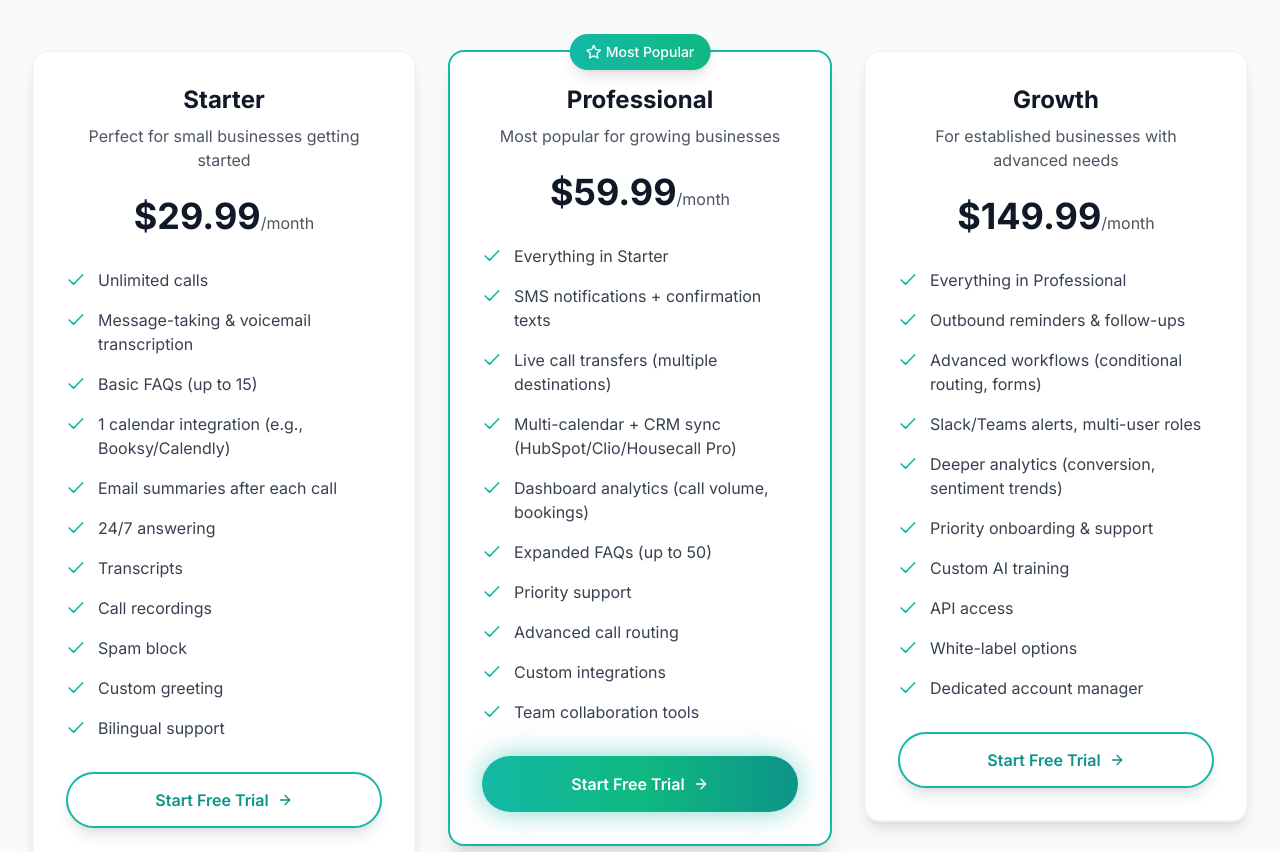
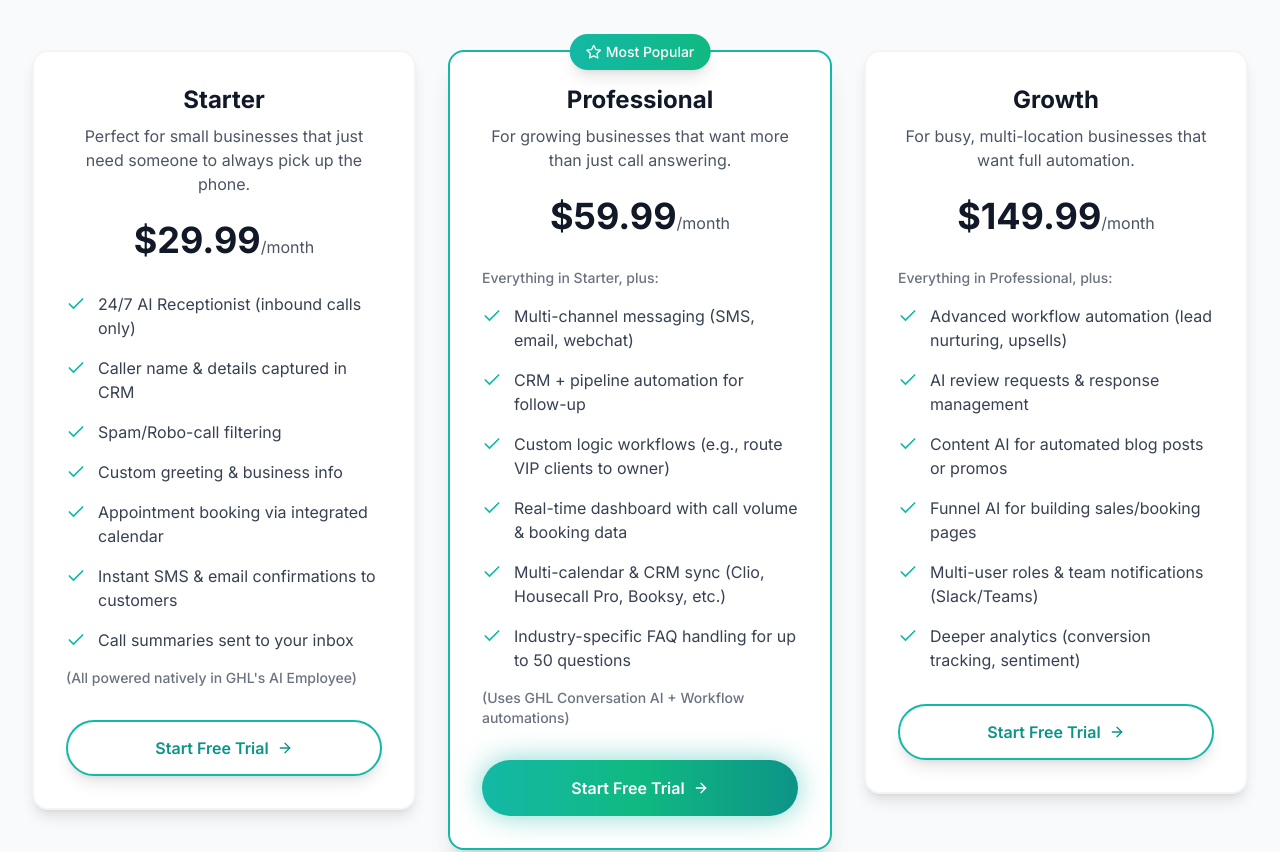
Before and after one commit to dukew6954-cmd/HeyKayaAi, a Next.js app: page /pricing in a window 1280 px wide. Shown: the part 540-1392 px from the top of the page. Built offline with nearby package versions, Linux system fonts and the light colour scheme.

Commit message:
Update pricing packages with new features and GHL integration details

```diff
--- a/components/sections/PricingSection.tsx
+++ b/components/sections/PricingSection.tsx
@@ -11,19 +11,16 @@ const plans = [
     name: 'Starter',
     monthlyPrice: 29.99,
     annualPrice: 299.99, // 10 months worth (2 months free)
-    description: 'Perfect for small businesses getting started',
+    description: 'Perfect for small businesses that just need someone to always pick up the phone.',
     features: [
-      'Unlimited calls',
-      'Message-taking & voicemail transcription',
-      'Basic FAQs (up to 15)',
-      '1 calendar integration (e.g., Booksy/Calendly)',
-      'Email summaries after each call',
-      '24/7 answering',
-      'Transcripts',
-      'Call recordings',
-      'Spam block',
-      'Custom greeting',
-      'Bilingual support'
+      '24/7 AI Receptionist (inbound calls only)',
+      'Caller name & details captured in CRM',
+      'Spam/Robo-call filtering',
+      'Custom greeting & business info',
+      'Appointment booking via integrated calendar',
+      'Instant SMS & email confirmations to customers',
+      'Call summaries sent to your inbox',
+      '(All powered natively in GHL\'s AI Employee)'
     ],
     cta: 'Start Free Trial',
     href: '/contact',
@@ -33,18 +30,16 @@ const plans = [
     name: 'Professional',
     monthlyPrice: 59.99,
     annualPrice: 599.99, // 10 months worth (2 months free)
-    description: 'Most popular for growing businesses',
+    description: 'For growing businesses that want more than just call answering.',
     features: [
-      'Everything in Starter',
-      'SMS notifications + confirmation texts',
-      'Live call transfers (multiple destinations)',
-      'Multi-calendar + CRM sync (HubSpot/Clio/Housecall Pro)',
-      'Dashboard analytics (call volume, bookings)',
-      'Expanded FAQs (up to 50)',
-      'Priority support',
-      'Advanced call routing',
-      'Custom integrations',
-      'Team collaboration tools'
+      'Everything in Starter, plus:',
+      'Multi-channel messaging (SMS, email, webchat)',
+      'CRM + pipeline automation for follow-up',
+      'Custom logic workflows (e.g., route VIP clients to owner)',
+      'Real-time dashboard with call volume & booking data',
+      'Multi-calendar & CRM sync (Clio, Housecall Pro, Booksy, etc.)',
+      'Industry-specific FAQ handling for up to 50 questions',
+      '(Uses GHL Conversation AI + Workflow automations)'
     ],
     cta: 'Start Free Trial',
     href: '/contact',
@@ -54,18 +49,15 @@ const plans = [
     name: 'Growth',
     monthlyPrice: 149.99,
     annualPrice: 1499.99, // 10 months worth (2 months free)
-    description: 'For established businesses with advanced needs',
+    description: 'For busy, multi-location businesses that want full automation.',
     features: [
-      'Everything in Professional',
-      'Outbound reminders & follow-ups',
-      'Advanced workflows (conditional routing, forms)',
-      'Slack/Teams alerts, multi-user roles',
-      'Deeper analytics (conversion, sentiment trends)',
-      'Priority onboarding & support',
-      'Custom AI training',
-      'API access',
-      'White-label options',
-      'Dedicated account manager'
+      'Everything in Professional, plus:',
+      'Advanced workflow automation (lead nurturing, upsells)',
+      'AI review requests & response management',
+      'Content AI for automated blog posts or promos',
+      'Funnel AI for building sales/booking pages',
+      'Multi-user roles & team notifications (Slack/Teams)',
+      'Deeper analytics (conversion tracking, sentiment)'
     ],
     cta: 'Start Free Trial',
     href: '/contact',
@@ -224,8 +216,14 @@ export function PricingSection() {
                 <ul className="space-y-4 mb-8">
                   {plan.features.map((feature, featureIndex) => (
                     <li key={featureIndex} className="flex items-start space-x-3">
-                      <Check className="w-5 h-5 text-teal-500 mt-0.5 flex-shrink-0" />
-                      <span className="text-gray-700">{feature}</span>
+                      {feature.startsWith('Everything in') || feature.includes('(All powered') || feature.includes('(Uses GHL') ? (
+                        <span className="text-gray-500 text-sm font-medium">{feature}</span>
+                      ) : (
+                        <>
+                          <Check className="w-5 h-5 text-teal-500 mt-0.5 flex-shrink-0" />
+                          <span className="text-gray-700">{feature}</span>
+                        </>
+                      )}
                     </li>
                   ))}
                 </ul>
@@ -317,15 +315,15 @@ export function PricingSection() {
                 <div className="w-12 h-12 bg-teal-100 rounded-full flex items-center justify-center mx-auto mb-4">
                   <Check className="w-6 h-6 text-teal-600" />
                 </div>
-                <h4 className="font-semibold text-gray-900 mb-2">Bilingual Support</h4>
-                <p className="text-gray-600 text-sm">English and Spanish conversations</p>
+                <h4 className="font-semibold text-gray-900 mb-2">GHL Integration</h4>
+                <p className="text-gray-600 text-sm">Seamlessly integrated with GoHighLevel CRM</p>
               </div>
               <div>
                 <div className="w-12 h-12 bg-teal-100 rounded-full flex items-center justify-center mx-auto mb-4">
                   <Check className="w-6 h-6 text-teal-600" />
                 </div>
-                <h4 className="font-semibold text-gray-900 mb-2">Spam Protection</h4>
-                <p className="text-gray-600 text-sm">Advanced filtering blocks unwanted calls</p>
+                <h4 className="font-semibold text-gray-900 mb-2">AI-Powered</h4>
+                <p className="text-gray-600 text-sm">Advanced AI handles calls with human-like conversations</p>
               </div>
             </div>
           </div>
```
